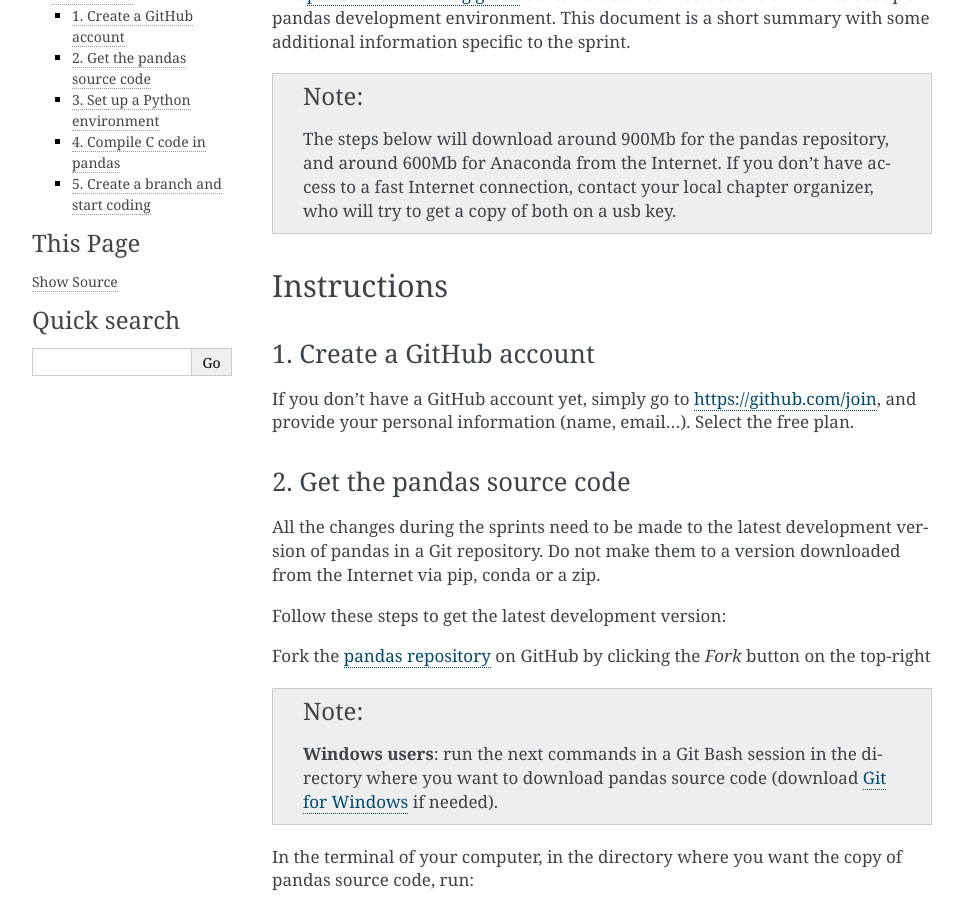
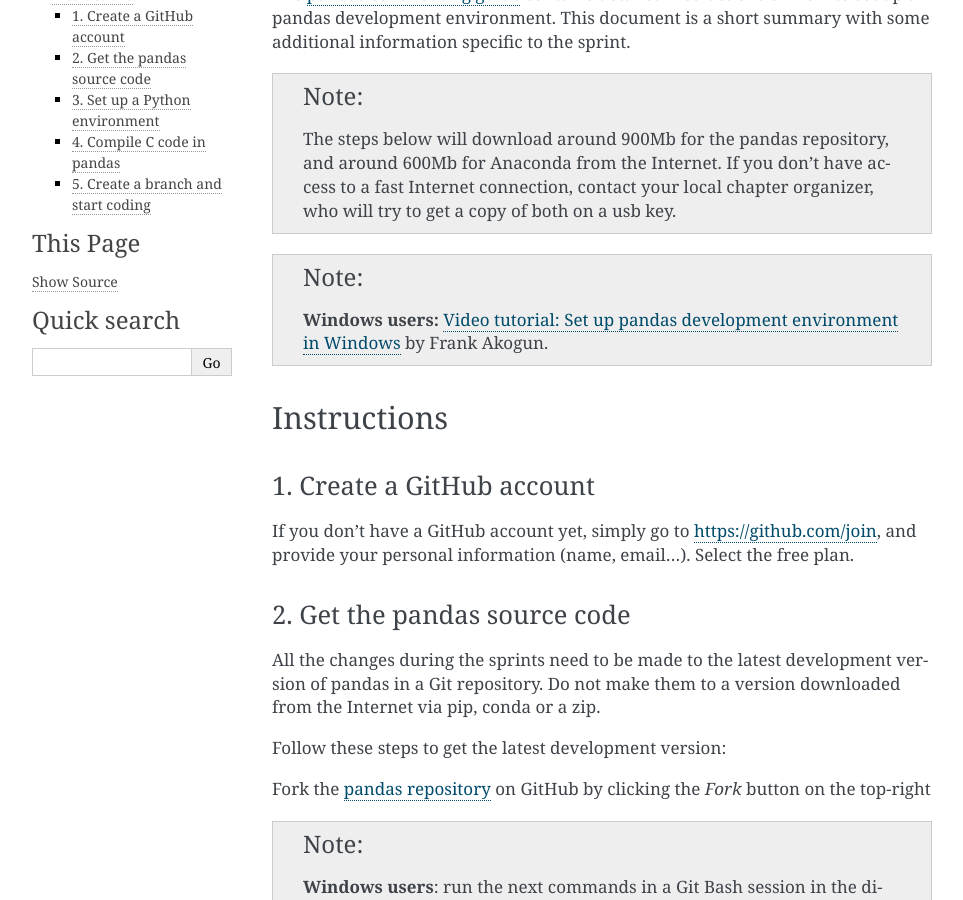
Before and after one commit to python-sprints/python-sprints.github.io, a Sphinx documentation site: the page built from pandas/guide/source/pandas_setup.rst, in a window 1280 px wide and 900 px high, scrolled down 347 px. Shown: the whole window, without its empty margins (148-1111 px from the left). Built offline with Sphinx 7.4.7, drawn with Linux system fonts in a browser that asks for light colours.

Commit message:
Add link to Set up pandas development environment in Windows

```diff
--- a/pandas/guide/source/pandas_setup.rst
+++ b/pandas/guide/source/pandas_setup.rst
@@ -19,6 +19,10 @@
     around 600Mb for Anaconda from the Internet. If you don't have access to a
     fast Internet connection, contact your local chapter organizer, who will
     try to get a copy of both on a usb key.
+
+.. note::
+    **Windows users:** `Video tutorial: Set up pandas development environment
+    in Windows <https://www.youtube.com/watch?v=417zAcfM96U>`_ by Frank Akogun.
 
 Instructions
 ------------
```
